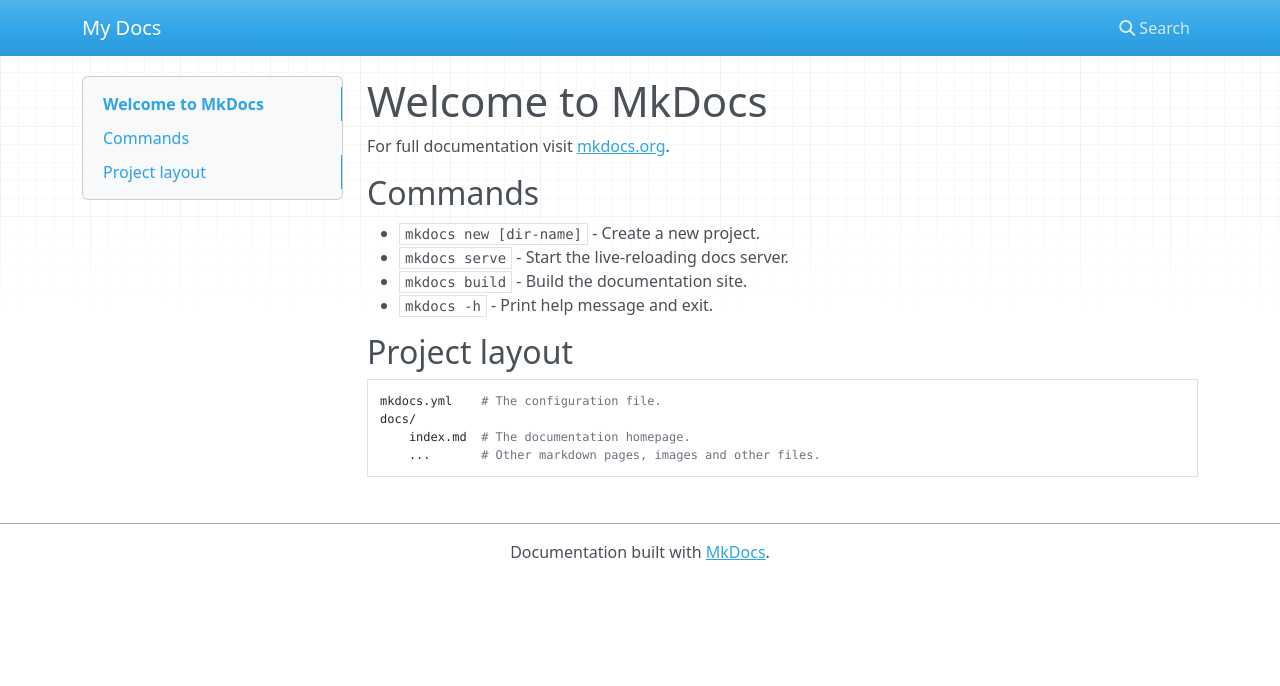
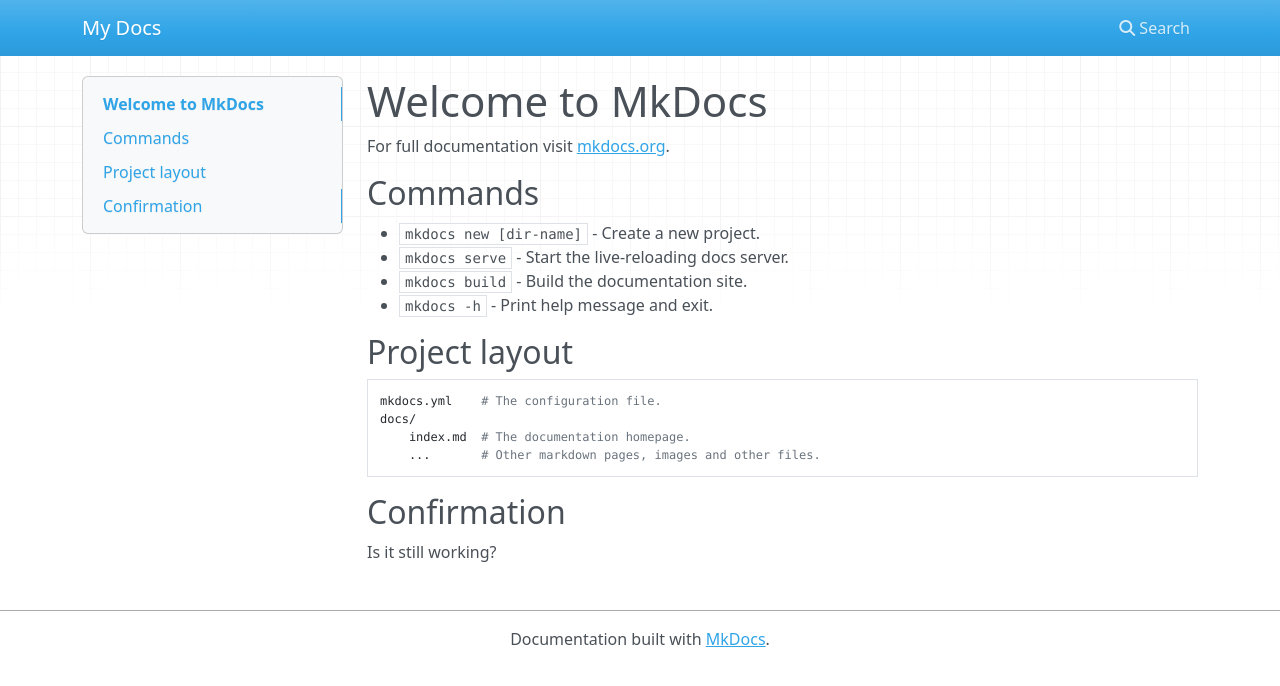
Before and after one commit to wrikto/blog, an MkDocs documentation site: the page built from blog/docs/index.md, in a window 1280 px wide. Shown: the top 686 px of the page. Built offline with MkDocs 1.6.1, drawn with Linux system fonts in a browser that asks for light colours; nearby versions of some CDN libraries.

Commit message:
Added section to index.md

```diff
--- a/blog/docs/index.md
+++ b/blog/docs/index.md
@@ -15,3 +15,7 @@
     docs/
         index.md  # The documentation homepage.
         ...       # Other markdown pages, images and other files.
+
+
+## Confirmation
+Is it still working?
```
